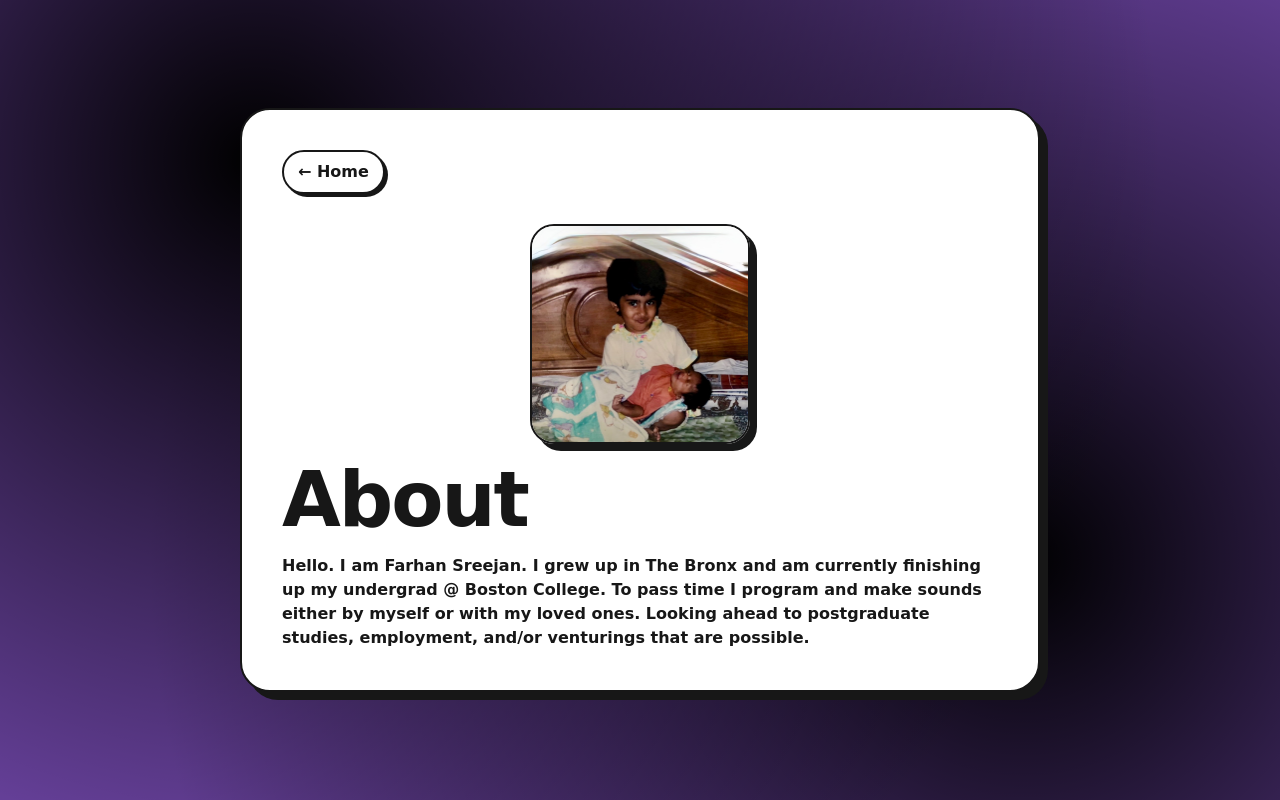
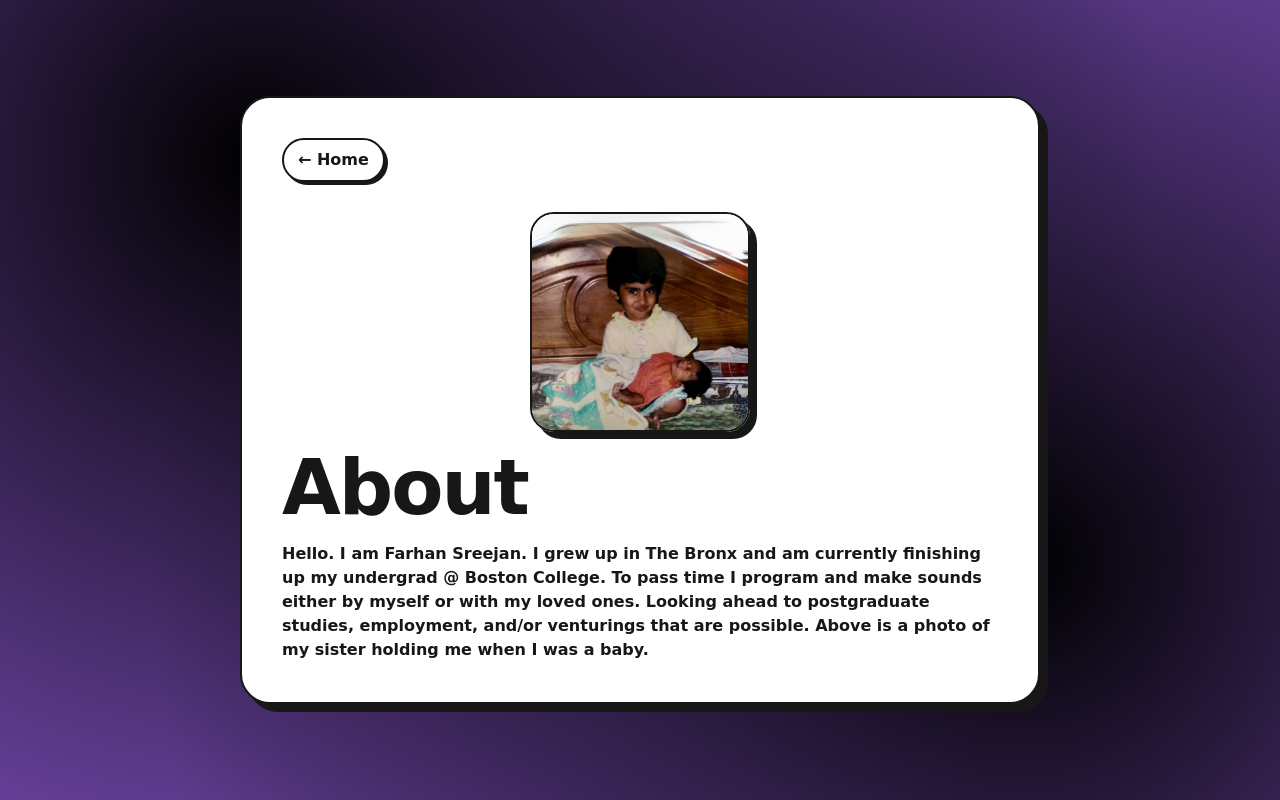
Before and after one commit to farhansre/personalweb, a Next.js app in the folder portfolio-next/: page /about in a window 1280 px wide. Built offline with nearby package versions, Linux system fonts and the light colour scheme.

Commit message:
about me changed

```diff
--- a/portfolio-next/app/about/page.tsx
+++ b/portfolio-next/app/about/page.tsx
@@ -10,9 +10,8 @@ export default function About() {
         <Link href="/" className={styles.back}>
           ← Home
         </Link>
-        <br></br>
         <Image
-        alt="Farhan Sreejan"
+          alt="Farhan Sreejan"
           src="/farbouty.png"
           width={300}
           height={300}
@@ -20,7 +19,7 @@ export default function About() {
         />
         <h1>About</h1>
 
-        {" Hello. I am Farhan Sreejan. I grew up in The Bronx and am currently finishing up my undergrad @ Boston College. To pass time I program and make sounds either by myself or with my loved ones. Looking ahead to postgraduate studies, employment, and/or venturings that are possible."}
+        {" Hello. I am Farhan Sreejan. I grew up in The Bronx and am currently finishing up my undergrad @ Boston College. To pass time I program and make sounds either by myself or with my loved ones. Looking ahead to postgraduate studies, employment, and/or venturings that are possible. Above is a photo of my sister holding me when I was a baby."}
 
       </div>
     </main>
```
